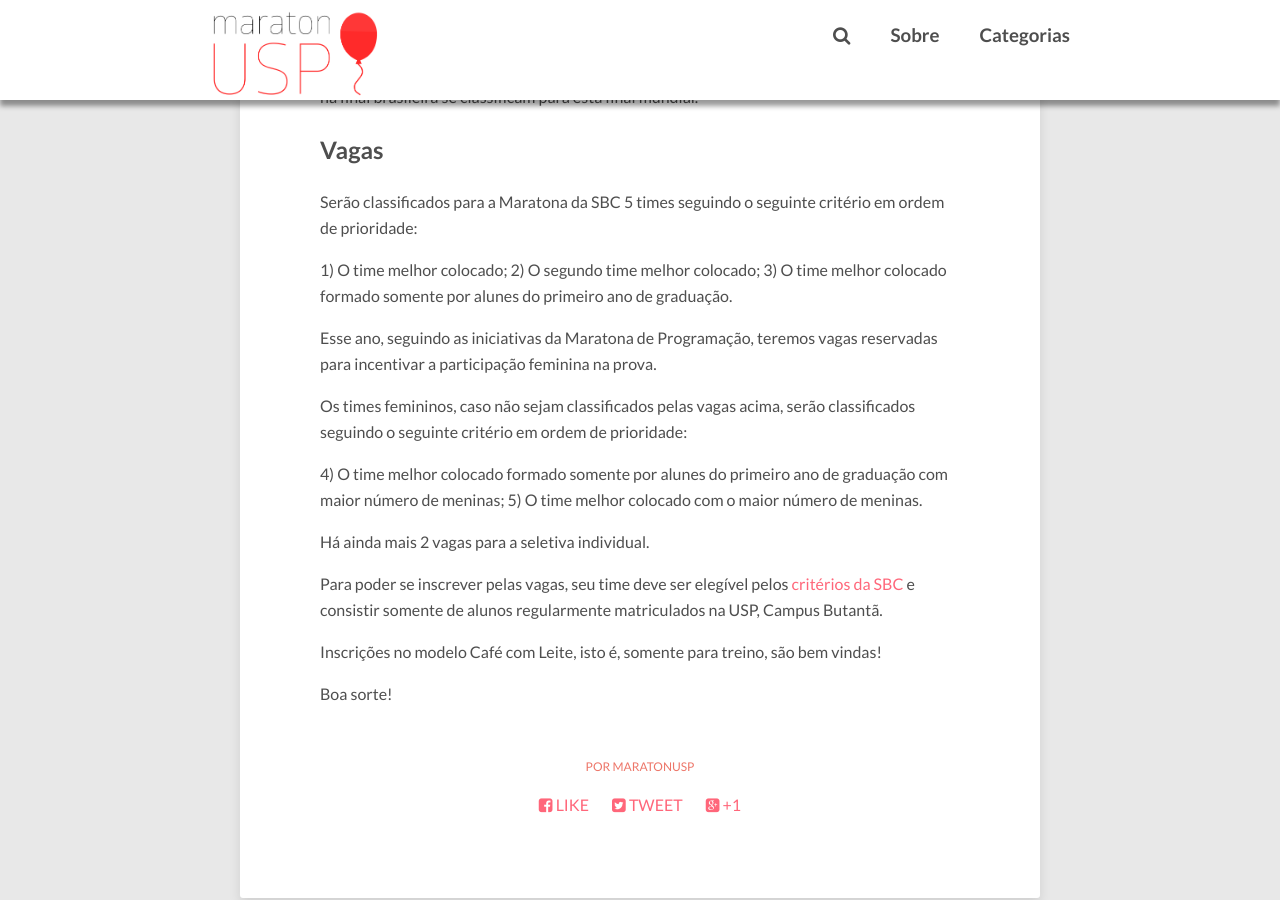
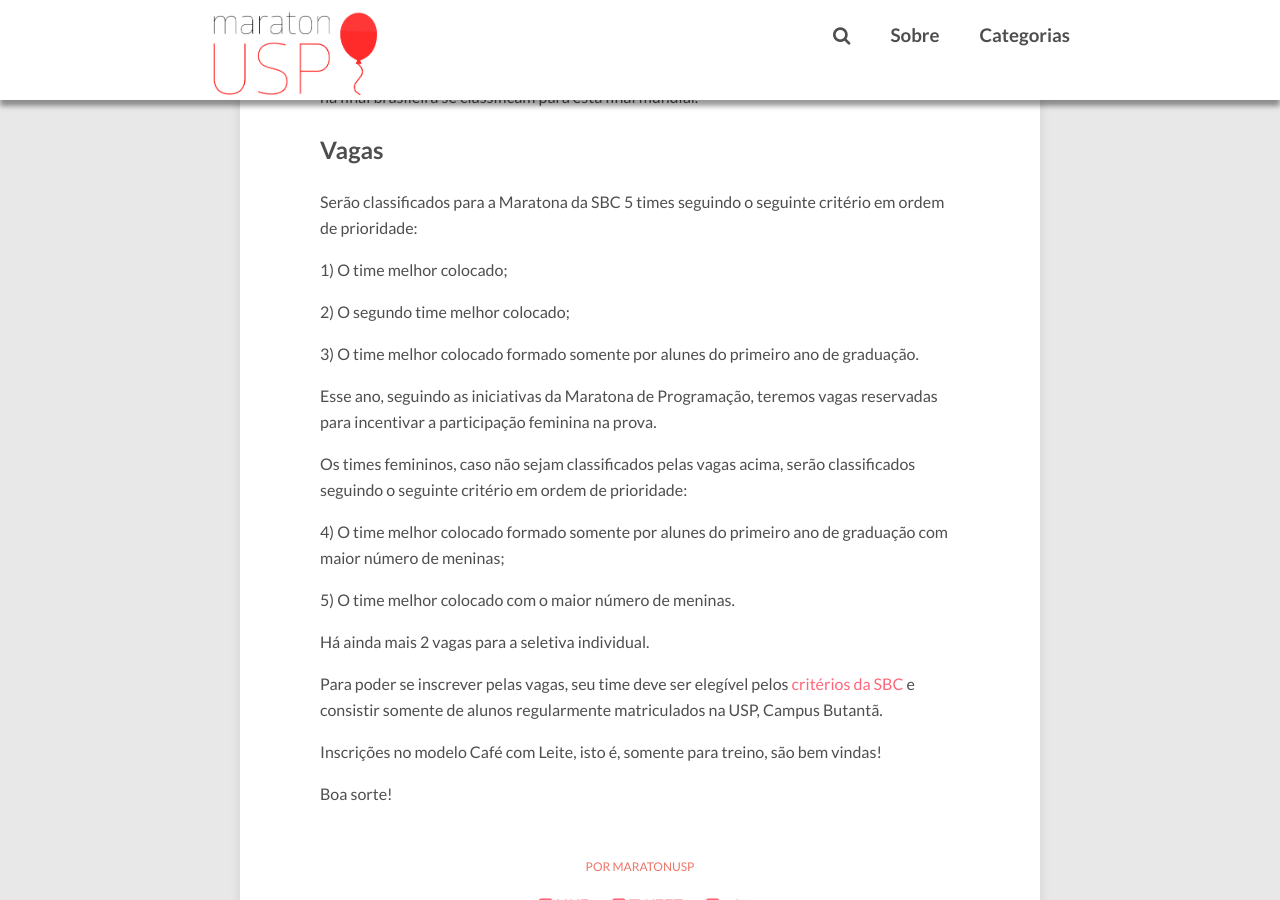
Before and after one commit to maratonusp/blog, a Jekyll site: the page built from _posts/2022-09-04-seletiva-usp-2022.md, in a window 1280 px wide and 900 px high, scrolled down 2015 px. Built offline with Jekyll 4.4.1, drawn with Linux system fonts in a browser that asks for light colours; nearby versions of some CDN libraries; comment, search, counter and statistics services are not loaded; part of the change alters nothing that is shown; some of the changed text lies outside the part shown.

```diff
--- a/_posts/2022-09-04-seletiva-usp-2022.md
+++ b/_posts/2022-09-04-seletiva-usp-2022.md
@@ -15,7 +15,7 @@ Estão abertas as inscrições para a tradicional Seletiva USP organizada pelo M
 
 Para participar basta se inscrever.
 - **Fechamento das Inscrições:** 12 de Setembro ou até esgotar vagas (23)
-- **Times que vão competir por vagas:** [Formulário](https://forms.gle/kVtuh7RBAJK4xe466)
+- **Inscrições:** [Formulário](https://forms.gle/kVtuh7RBAJK4xe466)
 
 Informações Sobre a Prova:
 - **Data da Seletiva:** 17 de Setembro
@@ -35,7 +35,9 @@ Este evento é parte das classificatórias regionais para as finais mundiais do
 Serão classificados para a Maratona da SBC 5 times seguindo o seguinte critério em ordem de prioridade:
 
 1) O time melhor colocado;
+
 2) O segundo time melhor colocado;
+
 3) O time melhor colocado formado somente por alunes do primeiro ano de graduação.
 
 Esse ano, seguindo as iniciativas da Maratona de Programação, teremos vagas reservadas para incentivar a participação feminina na prova.
@@ -44,6 +46,7 @@ Os times femininos, caso não sejam classificados pelas vagas acima, serão clas
 
 4) O time melhor colocado formado somente por alunes do primeiro ano de graduação com maior número
 de meninas;
+
 5) O time melhor colocado com o maior número de meninas.
 
 Há ainda mais 2 vagas para a seletiva individual.
```
